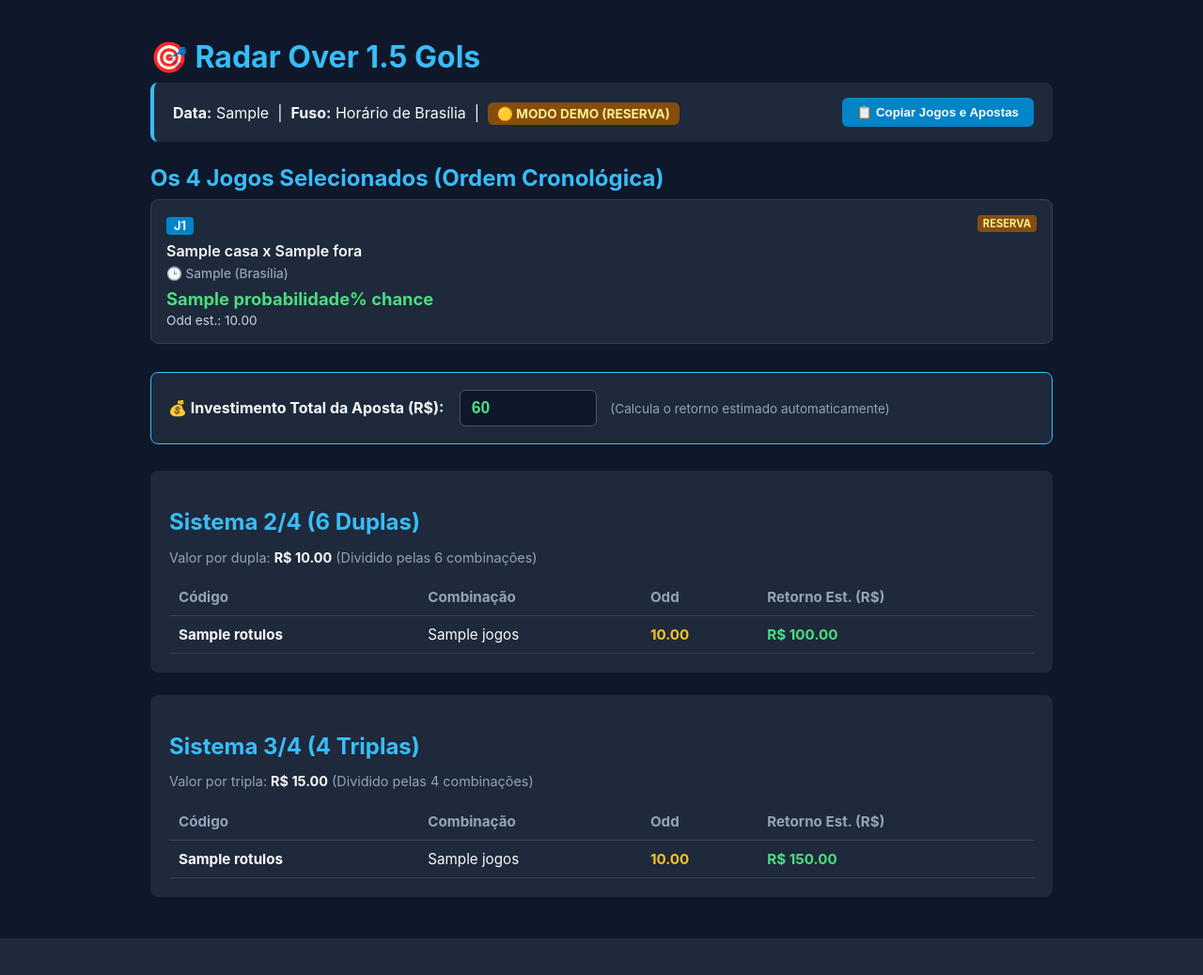
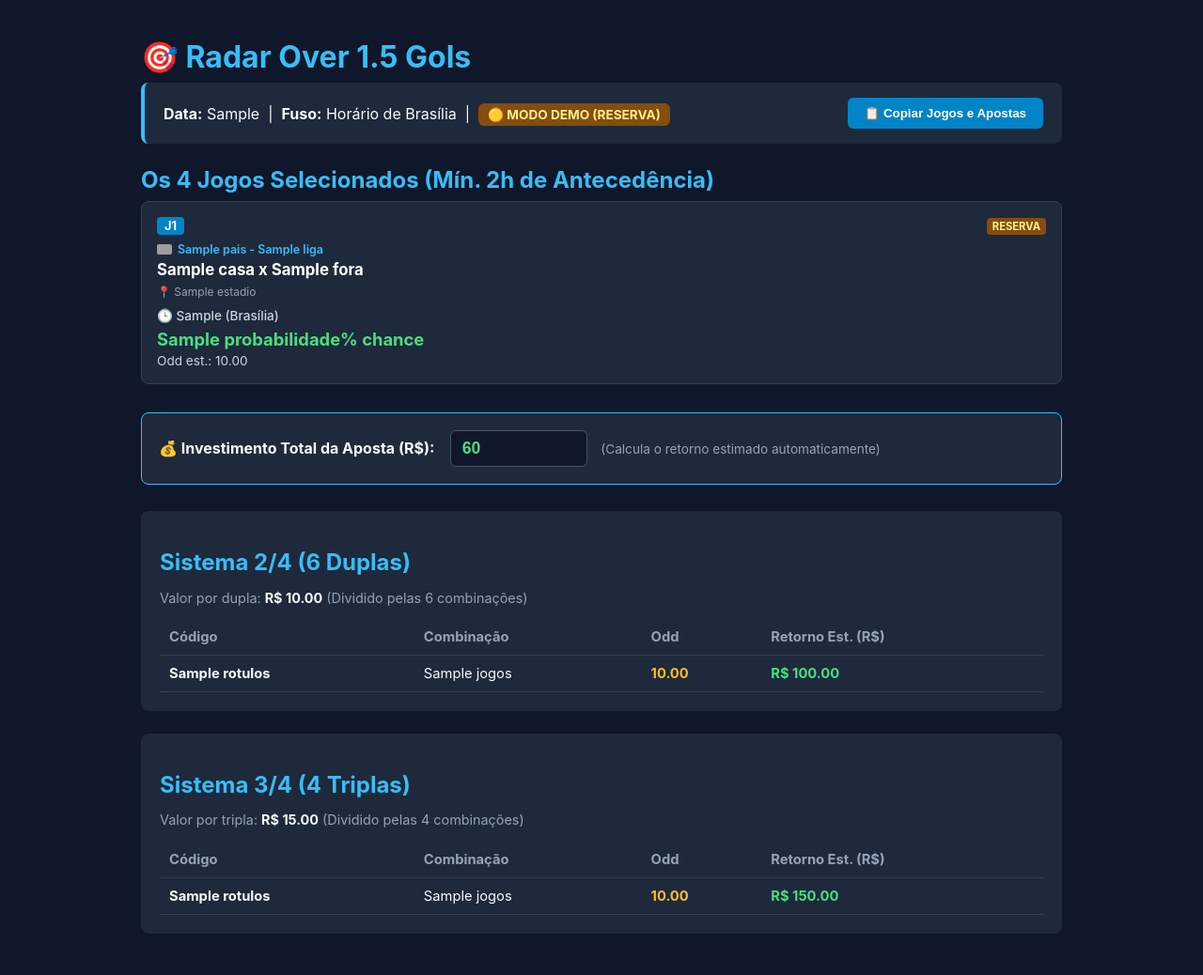
Before and after one commit to rogersales719/radar-over15, a Flask app: template templates/index.html in a window 1280 px wide. Shown: the whole page at 94% size. Before the commit the page ends 999 px from the top, so only its background shows below. Run offline with Flask 3, Linux system fonts and the light colour scheme; the template is opened without the code that fills it: most values are stand-ins (such as "Sample title", 1, 10 or a date in 2020); grey boxes are pictures that could not be loaded.

Commit message:
Update index.html

```diff
--- a/templates/index.html
+++ b/templates/index.html
@@ -3,32 +3,37 @@
 <head>
     <meta charset="UTF-8">
     <meta name="viewport" content="width=device-width, initial-scale=1.0">
-    <title>Radar Over 1.5 - Sistema 2/4 e 3/4</title>
+    <title>Radar Over 1.5 - Pré-Live & Sistemas</title>
     <style>
         body { font-family: -apple-system, BlinkMacSystemFont, "Segoe UI", Roboto, sans-serif; background: #0f172a; color: #f8fafc; margin: 0; padding: 20px; }
-        .container { max-width: 960px; margin: 0 auto; }
+        .container { max-width: 980px; margin: 0 auto; }
         h1, h2 { color: #38bdf8; margin-bottom: 8px; }
         .meta-header { background: #1e293b; padding: 16px 20px; border-radius: 8px; margin-bottom: 24px; border-left: 4px solid #38bdf8; display: flex; justify-content: space-between; align-items: center; flex-wrap: wrap; gap: 10px; }
         .badge-status { padding: 4px 10px; border-radius: 6px; font-weight: bold; font-size: 0.85rem; }
         .badge-real { background: #166534; color: #4ade80; }
         .badge-hibrido { background: #0369a1; color: #7dd3fc; }
         .badge-simulado { background: #854d0e; color: #fef08a; }
-        .btn-copiar { background: #0284c7; color: #fff; border: none; padding: 8px 16px; border-radius: 6px; font-weight: bold; cursor: pointer; transition: 0.2s; }
+        .btn-copiar { background: #0284c7; color: #fff; border: none; padding: 9px 18px; border-radius: 6px; font-weight: bold; cursor: pointer; transition: 0.2s; }
         .btn-copiar:hover { background: #0369a1; }
-        .grid-jogos { display: grid; grid-template-columns: repeat(auto-fit, minmax(210px, 1fr)); gap: 16px; margin-bottom: 30px; }
-        .card-jogo { background: #1e293b; padding: 16px; border-radius: 8px; border: 1px solid #334155; position: relative; }
+        .grid-jogos { display: grid; grid-template-columns: repeat(auto-fit, minmax(225px, 1fr)); gap: 16px; margin-bottom: 30px; }
+        .card-jogo { background: #1e293b; padding: 16px; border-radius: 8px; border: 1px solid #334155; position: relative; display: flex; flex-direction: column; justify-content: space-between; }
+        .card-top { display: flex; justify-content: space-between; align-items: center; margin-bottom: 8px; }
         .tag-rotulo { font-size: 0.8rem; background: #0284c7; color: #fff; padding: 2px 8px; border-radius: 4px; font-weight: bold; }
-        .tag-tipo { font-size: 0.7rem; padding: 2px 6px; border-radius: 4px; font-weight: bold; float: right; text-transform: uppercase; }
+        .tag-tipo { font-size: 0.7rem; padding: 2px 6px; border-radius: 4px; font-weight: bold; text-transform: uppercase; }
         .tipo-real { background: #166534; color: #4ade80; }
         .tipo-reserva { background: #854d0e; color: #fef08a; }
-        .horario { font-size: 0.85rem; color: #94a3b8; margin-top: 6px; font-weight: 500; }
-        .prob { font-size: 1.15rem; color: #4ade80; font-weight: bold; margin-top: 8px; }
+        .liga-info { font-size: 0.78rem; color: #38bdf8; font-weight: 600; margin-bottom: 4px; display: flex; align-items: center; gap: 6px; }
+        .liga-flag { width: 16px; height: 11px; object-fit: cover; border-radius: 2px; }
+        .times-titulo { font-size: 1.05rem; font-weight: 700; line-height: 1.3; color: #ffffff; }
+        .estadio-info { font-size: 0.75rem; color: #94a3b8; margin-top: 4px; }
+        .horario { font-size: 0.85rem; color: #cbd5e1; margin-top: 10px; font-weight: 500; }
+        .prob { font-size: 1.15rem; color: #4ade80; font-weight: bold; margin-top: 6px; }
         .calculadora-box { background: #1e293b; border: 1px solid #38bdf8; padding: 18px; border-radius: 8px; margin-bottom: 28px; }
         .calculadora-box label { font-size: 1rem; font-weight: bold; color: #f8fafc; margin-right: 12px; }
         .input-moeda { background: #0f172a; border: 1px solid #475569; color: #4ade80; font-size: 1.1rem; font-weight: bold; padding: 8px 12px; border-radius: 6px; width: 120px; }
         .secao-sistema { background: #1e293b; padding: 20px; border-radius: 8px; margin-bottom: 24px; }
         table { width: 100%; border-collapse: collapse; margin-top: 12px; }
-        th, td { text-align: left; padding: 10px; border-bottom: 1px solid #334155; font-size: 0.95rem; }
+        th, td { text-align: left; padding: 10px; border-bottom: 1px solid #334155; font-size: 0.92rem; }
         th { color: #94a3b8; }
         .odd-destaque { color: #fbbf24; font-weight: bold; }
         .retorno-destaque { color: #4ade80; font-weight: bold; }
@@ -42,7 +47,7 @@
                 <strong>Data:</strong> {{ data_brasilia }} &nbsp;|&nbsp;
                 <strong>Fuso:</strong> Horário de Brasília &nbsp;|&nbsp;
                 {% if 'real' == origem %}
-                    <span class="badge-status badge-real">🟢 100% AO VIVO</span>
+                    <span class="badge-status badge-real">🟢 100% PRÉ-LIVE (AO VIVO)</span>
                 {% elif 'hibrido' in origem %}
                     <span class="badge-status badge-hibrido">🔵 MODO HÍBRIDO ({{ origem }})</span>
                 {% else %}
@@ -52,20 +57,34 @@
             <button class="btn-copiar" onclick="copiarBilhetes()">📋 Copiar Jogos e Apostas</button>
         </div>
 
-        <h2>Os 4 Jogos Selecionados (Ordem Cronológica)</h2>
+        <h2>Os 4 Jogos Selecionados (Mín. 2h de Antecedência)</h2>
         <div class="grid-jogos">
             {% for jogo in jogos %}
             <div class="card-jogo">
+                <div>
+                    <div class="card-top">
                         <span class="tag-rotulo">J{{ loop.index }}</span>
                         {% if jogo.tipo == 'real' %}
-                    <span class="tag-tipo tipo-real">AO VIVO</span>
+                            <span class="tag-tipo tipo-real">PRÉ-LIVE</span>
                         {% else %}
                             <span class="tag-tipo tipo-reserva">RESERVA</span>
                         {% endif %}
-                <div style="font-weight: 600; margin-top: 8px;">{{ jogo.casa }} x {{ jogo.fora }}</div>
+                    </div>
+                    <div class="liga-info">
+                        {% if jogo.bandeira %}
+                            <img src="{{ jogo.bandeira }}" class="liga-flag" alt="{{ jogo.pais }}">
+                        {% endif %}
+                        <span>{{ jogo.pais }} - {{ jogo.liga }}</span>
+                    </div>
+                    <div class="times-titulo">{{ jogo.casa }} x {{ jogo.fora }}</div>
+                    <div class="estadio-info">📍 {{ jogo.estadio }}</div>
+                </div>
+
+                <div>
                     <div class="horario">🕒 {{ jogo.horario_brasilia }} (Brasília)</div>
                     <div class="prob">{{ jogo.probabilidade }}% chance</div>
                     <div style="font-size: 0.85rem; color: #cbd5e1; margin-top: 4px;">Odd est.: {{ "%.2f"|format(jogo.odd) }}</div>
+                </div>
             </div>
             {% endfor %}
         </div>
@@ -156,15 +175,26 @@
         }
 
         function copiarBilhetes() {
-            let texto = "🎯 TOP 4 JOGOS - OVER 1.5 GOLS (Horário de Brasília)\n\n";
+            let texto = "🎯 RADAR OVER 1.5 GOLS - JOGOS SELECIONADOS\n";
+            texto += "Fuso: Horário de Brasília | Mínimo 2h de Antecedência\n\n";
+
             document.querySelectorAll('.card-jogo').forEach((card, idx) => {
-                const titulo = card.querySelector('div:nth-child(3)').innerText;
-                const hora = card.querySelector('.horario').innerText;
-                texto += `J${idx+1}: ${titulo} - ${hora}\n`;
+                const times = card.querySelector('.times-titulo').innerText;
+                const liga = card.querySelector('.liga-info').innerText.trim();
+                const estadio = card.querySelector('.estadio-info').innerText.trim();
+                const hora = card.querySelector('.horario').innerText.trim();
+                const prob = card.querySelector('.prob').innerText.trim();
+
+                texto += `[J${idx+1}] ${times}\n`;
+                texto += `   🏆 ${liga}\n`;
+                texto += `   ${estadio}\n`;
+                texto += `   ${hora} | ${prob}\n\n`;
             });
-            texto += "\n📌 Sistema 2/4 e 3/4 calculados no painel!";
+
+            texto += "📌 Acesse o painel para conferir o desdobramento do Sistema 2/4 e 3/4!";
+
             navigator.clipboard.writeText(texto).then(() => {
-                alert("Jogos e bilhetes copiados para a área de transferência com sucesso!");
+                alert("Jogos com País, Liga, Estádio e Horários copiados com sucesso!");
             });
         }
 
```
Lines whose indentation alone changed are shown as unchanged.
